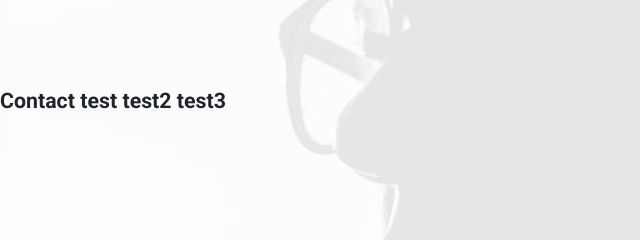
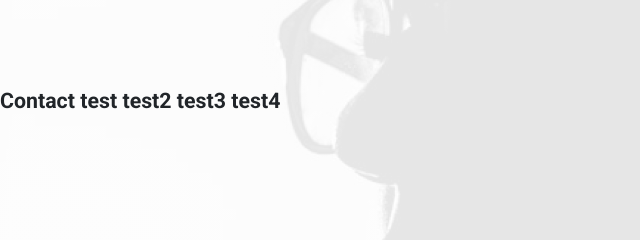
Before and after one commit to ismetba/portfolio, a plain HTML site: page Pages/contact.html in a window 1280 px wide. Shown: the top 240 px of the page, 0-640 px from the left. Drawn offline with Linux system fonts and the light colour scheme.

Commit message:
Update contact.html

```diff
--- a/Pages/contact.html
+++ b/Pages/contact.html
@@ -58,7 +58,7 @@
         </div>
       </div>
     </div>
-    <h6>Contact test test2 test3</h6>
+    <h6>Contact test test2 test3 test4</h6>
   </body>
   <footer>
     <div class="container mb-3">
```
